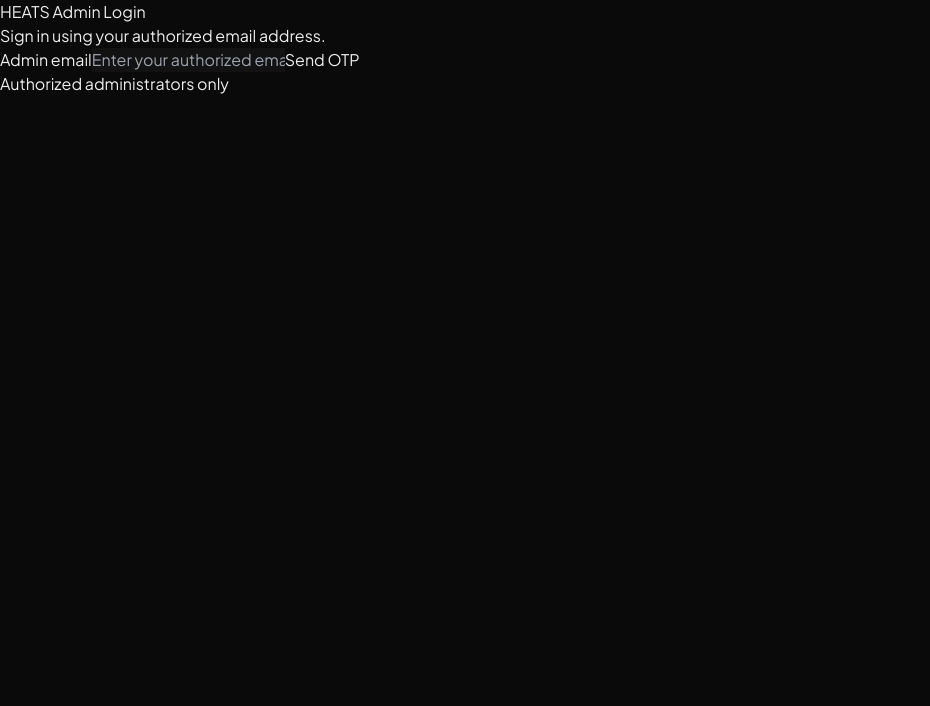
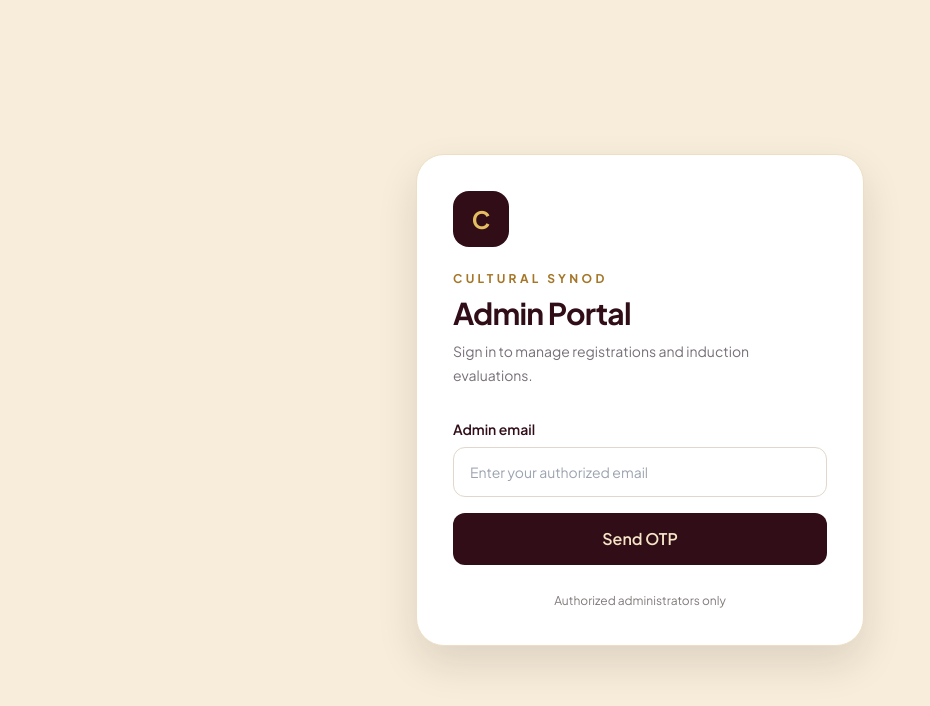
Before and after one commit to 5hashwat5ingh/Cultural_Sub_Council, a React (Vite) app in the folder frontend/: page /admin/login in a window 1280 px wide. Shown: the top 706 px of the page, without its empty margins (0-930 px from the left). Built offline with nearby package versions, Linux system fonts and the light colour scheme; no server answers.

Commit message:
Admin Login

```diff
--- a/frontend/src/pages/admin/AdminLogin.jsx
+++ b/frontend/src/pages/admin/AdminLogin.jsx
@@ -41,9 +41,9 @@ export default function AdminLogin() {
 
       setOtpSent(true);
       setOtp("");
-      setMessage("OTP sent. Check your email.");
+      setMessage("OTP sent successfully. Check your inbox.");
     } catch (err) {
-      setError(err.message || "Unable to send OTP");
+      setError(err.message || "Unable to connect to the server.");
     } finally {
       setLoading(false);
     }
@@ -75,20 +75,40 @@ export default function AdminLogin() {
 
       navigate("/admin", { replace: true });
     } catch (err) {
-      setError(err.message || "OTP verification failed");
+      setError(err.message || "Unable to verify OTP.");
     } finally {
       setLoading(false);
     }
   }
 
   return (
-    <main className="admin-login">
-      <h1>HEATS Admin Login</h1>
-      <p>Sign in using your authorized email address.</p>
+    <main className="flex min-h-screen items-center justify-center bg-[#f7edda] px-4 py-10 font-sans text-[#300d17]">
+      <section className="w-full max-w-md rounded-[28px] border border-[#eddfc4] bg-white p-7 shadow-[0_18px_40px_rgba(48,13,23,0.12)] sm:p-9">
+        <div className="flex h-14 w-14 items-center justify-center rounded-2xl bg-[#300d17] text-2xl font-bold text-[#e4bd62]">
+          C
+        </div>
+
+        <p className="mt-6 text-xs font-bold tracking-[0.28em] text-[#a57627]">
+          CULTURAL SYNOD
+        </p>
+
+        <h1 className="mt-2 text-3xl font-bold tracking-tight">
+          Admin Portal
+        </h1>
+
+        <p className="mt-2 text-sm leading-6 text-[#777078]">
+          Sign in to manage registrations and induction evaluations.
+        </p>
 
         {!otpSent ? (
-        <form onSubmit={requestOtp}>
-          <label htmlFor="admin-email">Admin email</label>
+          <form onSubmit={requestOtp} className="mt-8 space-y-4">
+            <div className="space-y-2">
+              <label
+                htmlFor="admin-email"
+                className="block text-sm font-semibold"
+              >
+                Admin email
+              </label>
 
               <input
                 id="admin-email"
@@ -98,26 +118,43 @@ export default function AdminLogin() {
                 value={email}
                 onChange={(event) => setEmail(event.target.value)}
                 required
+                className="w-full rounded-xl border border-[#e1d7cc] bg-white px-4 py-3.5 text-sm outline-none transition placeholder:text-gray-400 focus:border-[#a57627] focus:ring-4 focus:ring-[#a57627]/10"
               />
+            </div>
 
-          <button type="submit" disabled={loading}>
-            {loading ? "Sending..." : "Send OTP"}
+            <button
+              type="submit"
+              disabled={loading}
+              className="flex w-full items-center justify-center rounded-xl bg-[#300d17] px-4 py-3.5 font-semibold text-[#f5e6c8] transition hover:bg-[#491625] disabled:cursor-not-allowed disabled:opacity-60"
+            >
+              {loading ? "Sending OTP..." : "Send OTP"}
             </button>
           </form>
         ) : (
-        <form onSubmit={verifyOtp}>
-          <p>
-            OTP sent to <strong>{email}</strong>
+          <form onSubmit={verifyOtp} className="mt-8 space-y-4">
+            <div className="rounded-xl bg-[#f9f3e7] p-4">
+              <p className="text-sm leading-6 text-[#65545a]">
+                Enter the six-digit verification code sent to
               </p>
+              <p className="mt-1 break-all text-sm font-semibold">
+                {email}
+              </p>
+            </div>
 
-          <label htmlFor="admin-otp">Six-digit OTP</label>
+            <div className="space-y-2">
+              <label
+                htmlFor="admin-otp"
+                className="block text-sm font-semibold"
+              >
+                Verification code
+              </label>
 
               <input
                 id="admin-otp"
                 type="text"
                 inputMode="numeric"
                 autoComplete="one-time-code"
-            placeholder="Enter your 6-digit OTP"
+                placeholder="Enter 6-digit OTP"
                 pattern="[0-9]{6}"
                 maxLength={6}
                 value={otp}
@@ -127,11 +164,14 @@ export default function AdminLogin() {
                   )
                 }
                 required
+                className="w-full rounded-xl border border-[#e1d7cc] bg-white px-4 py-4 text-center text-xl font-bold tracking-[0.5em] outline-none transition placeholder:text-sm placeholder:font-normal placeholder:tracking-normal focus:border-[#a57627] focus:ring-4 focus:ring-[#a57627]/10"
               />
+            </div>
 
             <button
               type="submit"
               disabled={loading || otp.length !== 6}
+              className="w-full rounded-xl bg-[#300d17] px-4 py-3.5 font-semibold text-[#f5e6c8] transition hover:bg-[#491625] disabled:cursor-not-allowed disabled:opacity-60"
             >
               {loading ? "Verifying..." : "Verify & Login"}
             </button>
@@ -140,6 +180,7 @@ export default function AdminLogin() {
               type="button"
               disabled={loading}
               onClick={() => requestOtp()}
+              className="w-full rounded-xl bg-[#f5ecd8] px-4 py-3 font-semibold text-[#300d17] transition hover:bg-[#eee0c3] disabled:opacity-60"
             >
               Resend OTP
             </button>
@@ -153,18 +194,35 @@ export default function AdminLogin() {
                 setError("");
                 setMessage("");
               }}
+              className="w-full py-2 text-sm font-medium text-[#8b672e] hover:underline"
             >
               Change email
             </button>
           </form>
         )}
 
-      {message && <p role="status">{message}</p>}
-      {error && <p role="alert">{error}</p>}
+        {message && (
+          <p
+            role="status"
+            className="mt-4 rounded-lg bg-green-50 p-3 text-sm text-green-800"
+          >
+            {message}
+          </p>
+        )}
 
-      <p className="admin-login-footer">
+        {error && (
+          <p
+            role="alert"
+            className="mt-4 rounded-lg bg-red-50 p-3 text-sm text-red-700"
+          >
+            {error}
+          </p>
+        )}
+
+        <p className="mt-7 text-center text-xs text-[#827a7a]">
           Authorized administrators only
         </p>
+      </section>
     </main>
   );
 }
```
Lines whose indentation alone changed are shown as unchanged.
